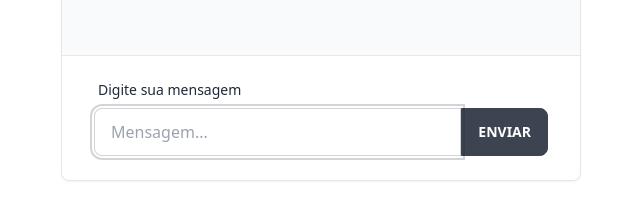
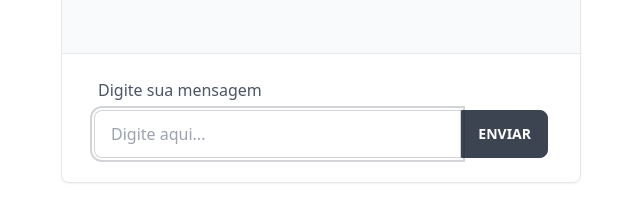
Before and after one commit to luanluz/sds-websockets, a website: page index.html in a window 1280 px wide. Both pictures are taken after typing "Sample" into the empty fields and a click on the button "ENVIAR". Shown: the part 493-714 px from the top of the page, 319-959 px from the left. Drawn offline with nearby package versions, Linux system fonts and the light colour scheme; no server answers.

Commit message:
🚧 Inicia implementação de identificação de usuários

```diff
--- a/index.html
+++ b/index.html
@@ -36,7 +36,7 @@
                             <input
                                 id="message"
                                 type="text"
-                                placeholder="Mensagem..."
+                                placeholder="Digite aqui..."
                                 class="input input-bordered w-full"
                             />
                             <button class="btn">
--- a/public/index.js
+++ b/public/index.js
@@ -1,23 +1,41 @@
 window.onload = () => {
     // constants
-    const socketEvent = 'messageEvent'
+    const consts = {
+        inputLabelTextUser: 'Digite seu usuário',
+        inputLabelTextMessage: 'Digite sua mensagem',
+        userEvent: 'user',
+        messageEvent: 'message'
+    }
+    const states = {
+        wasClicked: false
+    }
 
     // utils
     const $ = document.querySelector.bind(document)
-    const sendMessage = message => socket.emit(socketEvent, message)
+    const sendMessage = message => {
+        const event = states.wasClicked ? consts.messageEvent : consts.userEvent
+        socket.emit(event, message)
+    }
+
+    // Elements
+    const formEl = $('form')
+    const messageEl = $('#messages')
+    const labelEl = $('label[for=message]')
 
     // client socket
     const socket = io()
 
     // waiting for messages
-    socket.on(socketEvent, message => $('#messages').innerHTML += `
+    socket.on(consts.messageEvent, message => messageEl.innerHTML += `
         <div class="chat chat-end">
             <div class="chat-bubble">${message}</div>
         </div>`
     )
 
+    labelEl.textContent = consts.inputLabelTextUser
+
     // submit form
-    $('form').addEventListener('submit', event => {
+    formEl.addEventListener('submit', event => {
         const messageField = event.target.message
 
         event.preventDefault()
@@ -27,5 +45,10 @@ window.onload = () => {
 
         messageField.value = ''
         messageField.focus()
+
+        if (!states.wasClicked) {
+            labelEl.textContent = consts.inputLabelTextMessage
+            states.wasClicked = true
+        }
     })
 }
--- a/server.js
+++ b/server.js
@@ -4,7 +4,7 @@ const { Server: serverSocket } = require('socket.io')
 const { log } = require('./utils')
 
 const PORT = 3000
-const socketEvent = 'messageEvent'
+const messageEvent = 'message'
 
 const app = express()
 const server = http.createServer(app)
@@ -20,9 +20,9 @@ app.get('/', (req, res) => res.sendFile(__dirname + '/index.html'))
 io.on('connect', socket => {
     log(`client ${socket.id} connected from ${socket.client.conn.remoteAddress}`)
 
-    socket.on(socketEvent, message => {
+    socket.on(messageEvent, message => {
         log(message)
-        io.emit(socketEvent, message)
+        io.emit(messageEvent, message)
     })
 })
 
```
